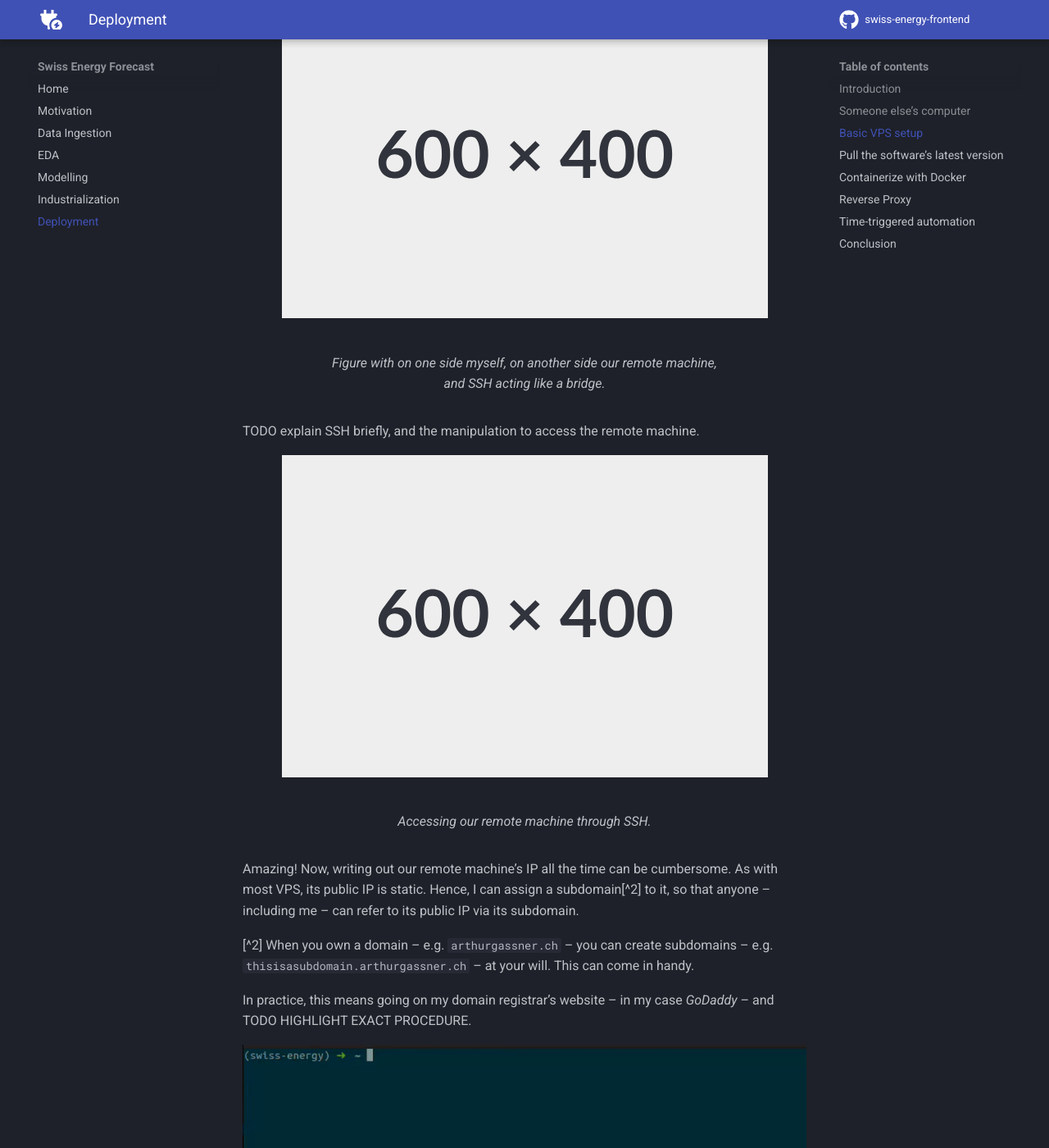
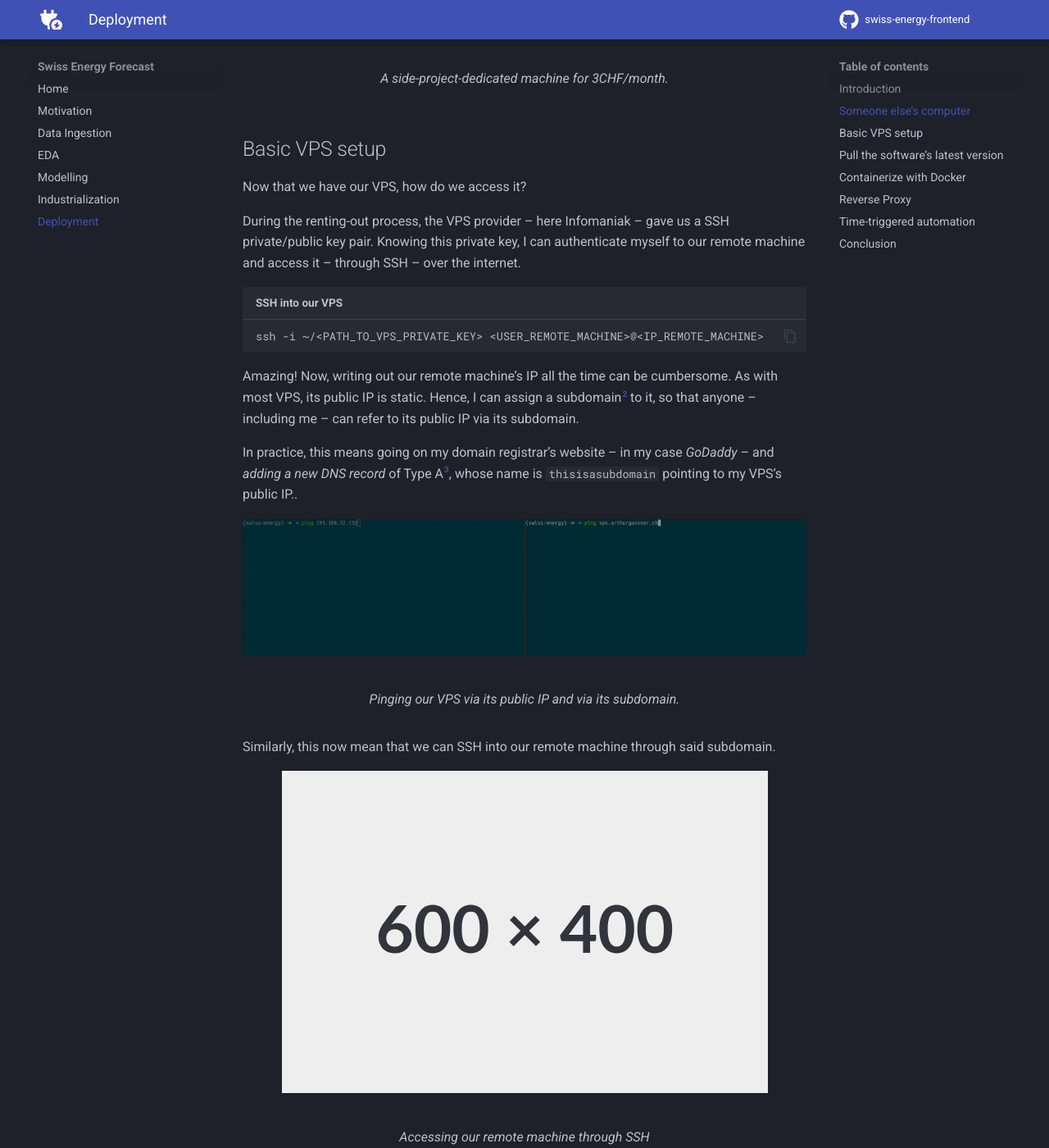
Before and after one commit to arthurgassner/swissenergy-frontend, an MkDocs documentation site: the page built from docs/deployment.md, in a window 1280 px wide and 1400 px high, scrolled down 1472 px. Shown: the whole window at 82% size. Built offline with MkDocs 1.6.1 and Material for MkDocs 9.7.7, drawn with Linux system fonts in a browser that asks for light colours; a script that is not in the unit is left out; comment, search, counter and statistics services are not loaded; some of the changed text lies outside the part shown.

Commit message:
Update .md

````diff
--- a/docs/deployment.md
+++ b/docs/deployment.md
@@ -8,13 +8,20 @@
 
 ## Someone else's computer
 
-We don't want to give our user physical access to our computer, so how about renting someone else's computer and giving our user access to that computer instead?
+Back to the big picture of our ML solution, we need our code to run a remote machine, i.e. _someone's_ computer. Ideally, not us.
+
+<figure markdown="span">
+  ![Image title](assets/industrialization/ml_system_design.png){ width="90%" }
+  <figcaption>Big picture of our ML solution's system design</figcaption>
+</figure>
+
+So how about renting someone else's computer, hosting our code there -- now that it's shareable -- and giving our user access to that computer?
 
 That's where cloud computing comes in.
 
 One way to go about it would be to go on our Azure, AWS or GCP platform and setup a ressource to host our ML solution. What these platforms provide is convenience and scalability, but that comes at a price.
 
-On the other end of that spectrum, we can rent a **Virtual Private Server (VPS)**[^1] and setup everything ourselves.
+A more-hands-on -- and cheaper -- way of doing this is renting a **Virtual Private Server (VPS)**[^1] and setting everything up ourselves.
 
 [^1]: It is basically a piece of physical machine. A lot bit like a _Virtual Machine (VM)_. I really like this solution because one VPS can be used in several projects. It's like having a side-project-dedicated machine.
 
@@ -29,31 +36,24 @@
 
 Now that we have our VPS, how do we access it?
 
-During the renting-out process, the VPS provider -- here Infomaniak -- gave us the private key needed to access our VPS.
-
+During the renting-out process, the VPS provider -- here Infomaniak -- gave us a SSH private/public key pair.
 Knowing this private key, I can authenticate myself to our remote machine and access it -- through SSH -- over the internet.
 
-<figure markdown="span">
-  ![Image title](assets/modelling/placeholder.png){ width="100%" }
-  <figcaption>Figure with on one side myself, on another side our remote machine, and SSH acting like a bridge.</figcaption>
-</figure>
-
-TODO explain SSH briefly, and the manipulation to access the remote machine.
-
-<figure markdown="span">
-  ![Image title](assets/modelling/placeholder.png){ width="100%" }
-  <figcaption>Accessing our remote machine through SSH.</figcaption>
-</figure>
+```bash title="SSH into our VPS"
+ssh -i ~/<PATH_TO_VPS_PRIVATE_KEY> <USER_REMOTE_MACHINE>@<IP_REMOTE_MACHINE>
+```
 
 Amazing! Now, writing out our remote machine's IP all the time can be cumbersome. As with most VPS, its public IP is static. Hence, I can assign a subdomain[^2] to it, so that anyone -- including me -- can refer to its public IP via its subdomain.
 
-[^2] When you own a domain -- e.g. `arthurgassner.ch` -- you can create subdomains -- e.g. `thisisasubdomain.arthurgassner.ch` -- at your will. This can come in handy.
+[^2]: When you own a domain -- e.g. `arthurgassner.ch` -- you can create subdomains -- e.g. `thisisasubdomain.arthurgassner.ch` -- at your will. This can come in handy.
 
-In practice, this means going on my domain registrar's website -- in my case _GoDaddy_ -- and TODO HIGHLIGHT EXACT PROCEDURE.
+In practice, this means going on my domain registrar's website -- in my case _GoDaddy_ -- and _adding a new DNS record_ of Type A[^3], whose name is `thisisasubdomain` pointing to my VPS's public IP..
+
+[^3]: More informations on DNS record types can be found [here](https://en.wikipedia.org/wiki/List_of_DNS_record_types)
 
 <figure markdown="span">
   ![Image title](assets/deployment/ping_vps.gif){ width="100%" }
-  <figcaption>Pinging our VPS via its subdomain.</figcaption>
+  <figcaption>Pinging our VPS via its public IP and via its subdomain.</figcaption>
 </figure>
 
 Similarly, this now mean that we can SSH into our remote machine through said subdomain.
````
Also changed, not shown: docs/assets/deployment/ping_vps.gif.
